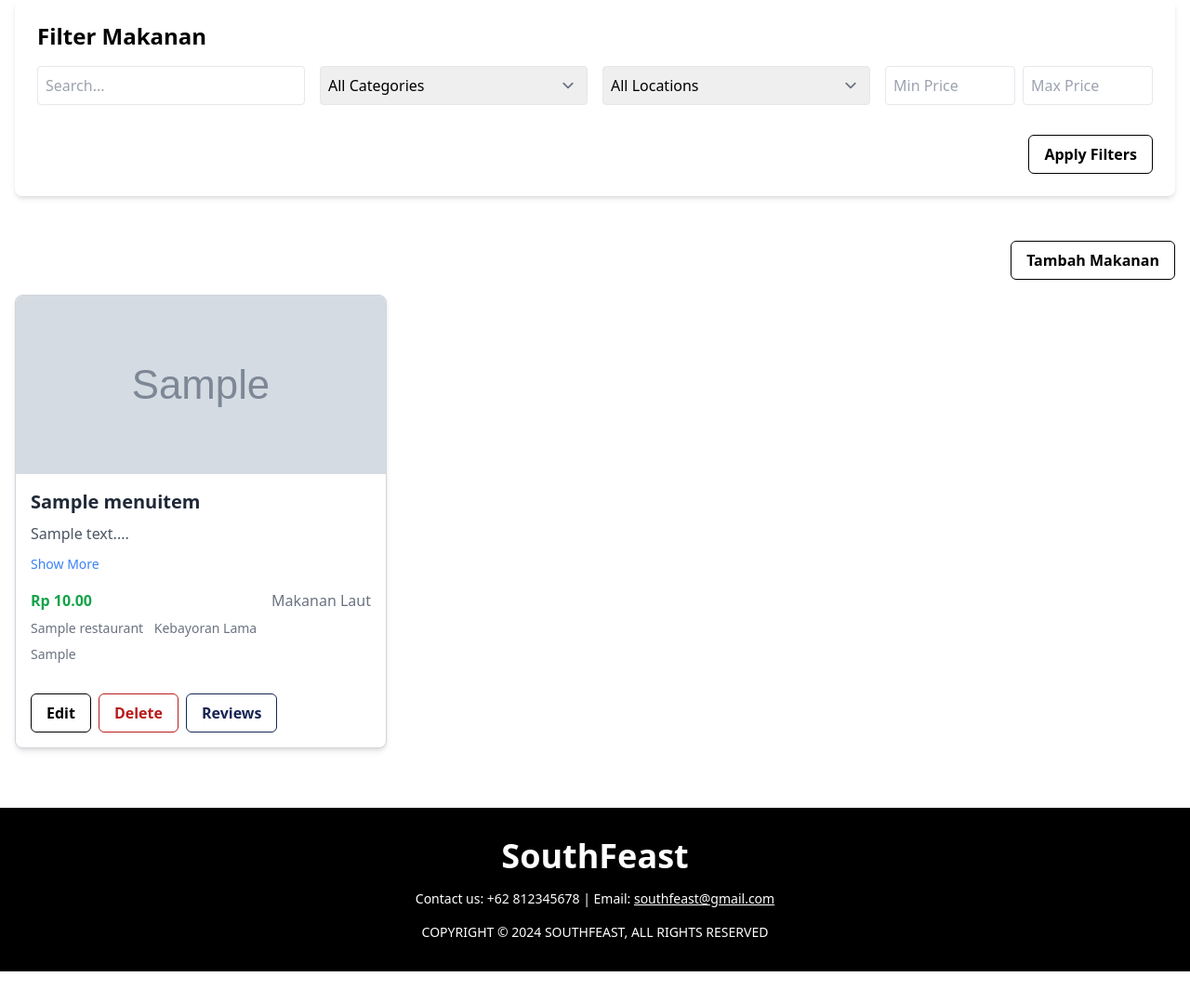
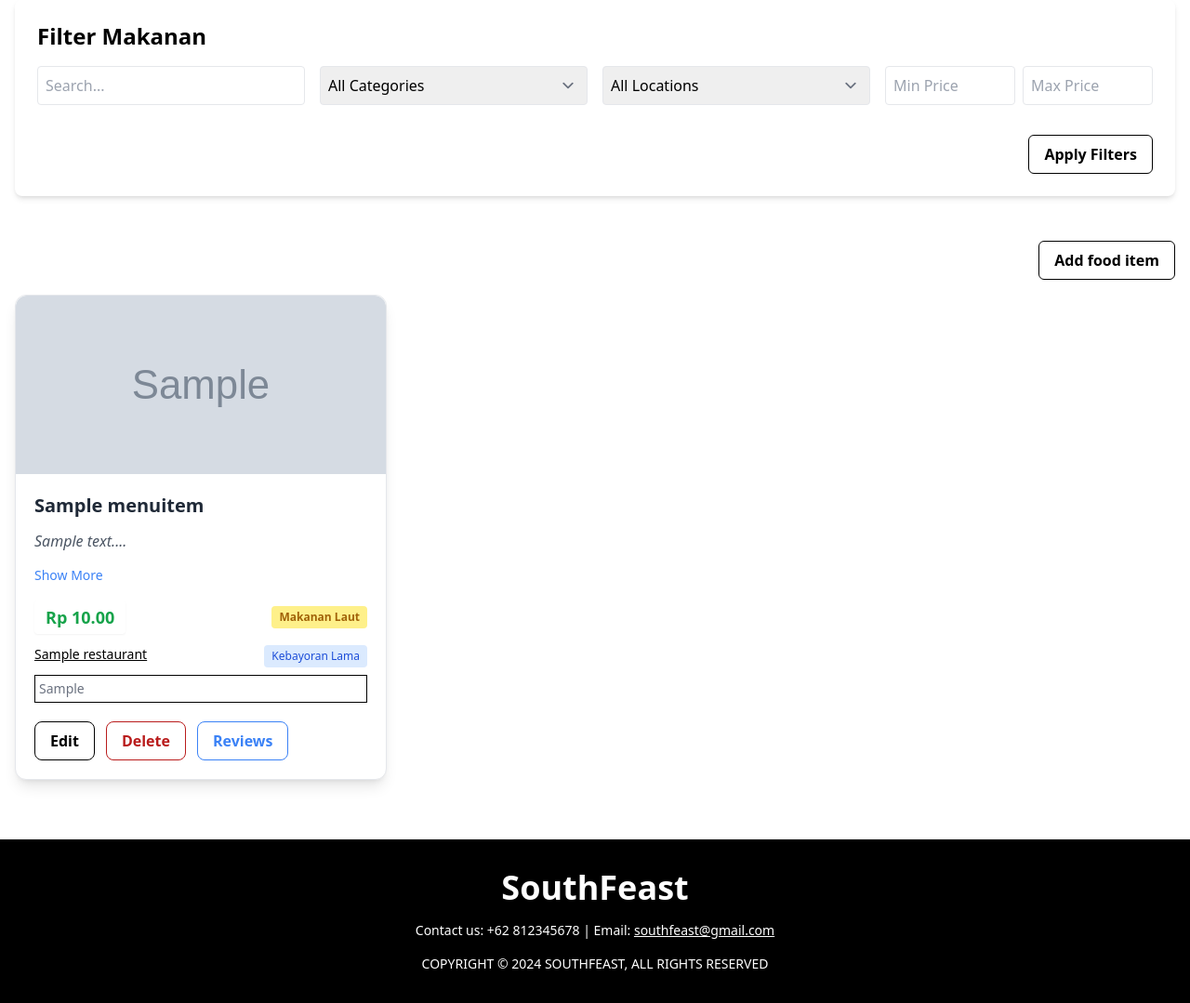
Before and after one commit to Kelompok-B03-PBP-2024-2025/SouthFeasts, a Django app: template dashboard/templates/makanan_list.html in a window 1280 px wide. Shown: the part 197-1276 px from the top of the page at 93% size. Before the commit the page ends 1242 px from the top, so only its background shows below. Run offline with Django 5.2, Linux system fonts and the light colour scheme; the template is opened without the code that fills it: most values are stand-ins (such as "Sample title", 1, 10 or a date in 2020); grey boxes marked "Sample" are stand-in pictures; some libraries are stand-ins or nearby versions.

Commit message:
Refactor restaurant info card and menu grid styles

```diff
--- a/dashboard/templates/makanan_list.html
+++ b/dashboard/templates/makanan_list.html
@@ -54,7 +54,7 @@
     <div class="flex justify-end mb-4">
         <button onclick="showAddMakananModal()"
                 class="block bg-white border border-black text-black text-center font-bold py-2 px-4 mt-4 rounded-md hover:bg-black hover:text-white transition-colors duration-300">
-            Tambah Makanan
+            Add food item
         </button>
     </div>
 
@@ -66,8 +66,8 @@
 </div>
 
 <!-- Add Makanan Modal -->
-<div id="addMakananModal" class="fixed inset-0 bg-gray-600 bg-opacity-50 overflow-y-auto h-full w-full hidden">
-    <div class="relative top-20 mx-auto p-5 border w-96 shadow-lg rounded-md bg-white">
+<div id="addMakananModal" class="fixed inset-0 bg-gray-600 bg-opacity-50 overflow-y-auto hidden flex items-center justify-center">
+    <div class="relative mx-auto p-5 border w-11/12 md:w-96 shadow-lg rounded-md bg-white mt-20">
         <h3 class="text-lg leading-6 font-medium text-gray-900 mb-4">Add New Menu Item</h3>
 
         <form id="addMakananForm" onsubmit="submitMakanan(event)" class="space-y-4">
@@ -117,13 +117,13 @@
                        class="w-full p-2 border rounded">
             </div>
 
-            <div class="items-center px-4 py-3">
+            <div class="items-center px-4 py-3 flex justify-end space-x-4">
                 <button type="button" onclick="hideAddMakananModal()"
-                        class="bg-gray-500 hover:bg-gray-700 text-white font-bold py-2 px-4 rounded mr-2">
+                        class="block bg-white border border-red-700 text-red-700 text-center font-bold py-2 px-4 mt-4 rounded-md hover:bg-red-900 hover:text-white transition-colors duration-300">
                     Close
                 </button>
                 <button type="submit"
-                        class="bg-blue-500 hover:bg-blue-700 text-white font-bold py-2 px-4 rounded">
+                        class="bg-white border border-blue-950 text-blue-950 text-center font-bold py-2 px-4 mt-4 rounded-md hover:bg-blue-950 hover:text-white transition-colors duration-300">
                     Save
                 </button>
             </div>
@@ -133,7 +133,7 @@
 
 <!-- Delete Confirmation Modal -->
 <div id="deleteConfirmationModal" class="fixed inset-0 bg-gray-600 bg-opacity-50 overflow-y-auto h-full w-full hidden flex items-center justify-center">
-    <div class="relative p-5 border w-96 shadow-lg rounded-md bg-white">
+    <div class="relative p-5 border w-11/12 md:w-96 shadow-lg rounded-md bg-white">
         <h3 class="text-lg leading-6 font-medium text-gray-900 mb-4">Confirm Deletion</h3>
         <p>Are you sure you want to delete this item?</p>
         <div class="px-4 py-3 flex justify-end space-x-4">
@@ -189,7 +189,7 @@ function updateMakananDisplay(makanan) {
         container.classList.add('flex', 'flex-col', 'items-center', 'justify-center', 'h-96');
         container.innerHTML = `
             <div class="text-center">
-                <img src="" alt="No Results Found" class="mx-auto mb-4" style="width: 150px; height: auto;">
+                <img src="/static/images/no-results.svg" alt="No Results Found" class="mx-auto mb-4" style="width: 150px; height: auto;">
                 <p class="text-gray-600">No food items match your filter. Please try again with different filters.</p>
             </div>
         `;
@@ -197,11 +197,11 @@ function updateMakananDisplay(makanan) {
     }
 
     container.classList.remove('flex', 'flex-col', 'items-center', 'justify-center', 'h-96');
-    container.classList.add('grid', 'grid-cols-1', 'md:grid-cols-2', 'lg:grid-cols-3');
+    container.classList.add('grid', 'grid-cols-1', 'md:grid-cols-2', 'lg:grid-cols-3', 'gap-6');
 
     makanan.forEach(item => {
         const card = document.createElement('div');
-        card.className = 'bg-white border border-gray-300 rounded-lg shadow-md overflow-hidden';
+        card.className = 'bg-white border border-gray-200 rounded-xl shadow-lg overflow-hidden transform hover:scale-105 transition-transform duration-300 ease-in-out';
 
         const itemName = DOMPurify.sanitize(item.name);
         const itemDescription = DOMPurify.sanitize(item.description);
@@ -209,35 +209,39 @@ function updateMakananDisplay(makanan) {
         const itemLocation = DOMPurify.sanitize(item.location || 'N/A');
 
         card.innerHTML = `
-            ${item.image ? `<img src="${DOMPurify.sanitize(item.image)}" alt="${itemName}" class="w-full h-48 object-cover">` : ''}
-            <div class="p-4">
-                <h3 class="text-xl font-bold mb-2 text-gray-800">${itemName}</h3>
+            ${item.image ? `<img src="${DOMPurify.sanitize(item.image)}" alt="${itemName}" class="w-full h-48 object-cover rounded-t-xl">` : ''}
+            <div class="p-5">
+                <h3 class="text-xl font-bold mb-3 text-gray-800">${itemName}</h3>
                 <div class="relative">
-                    <p class="text-gray-600 mb-2 description-short">${itemDescription.split(' ').slice(0, 20).join(' ')}...</p>
-                    <p class="text-gray-600 mb-2 description-full hidden">${itemDescription}</p>
-                    <button onclick="toggleDescription(this)" class="text-blue-500 hover:text-blue-700 text-sm font-medium">
+                    <p class="text-gray-600 mb-3 italic description-short">${itemDescription.split(' ').slice(0, 20).join(' ')}...</p>
+                    <p class="text-gray-600 mb-3 italic description-full hidden">${itemDescription}</p>
+                    <button onclick="toggleDescription(this)" class="text-blue-500 hover:text-blue-700 text-sm font-medium transition duration-200">
                         Show More
                     </button>
                 </div>
                 <div class="flex justify-between items-center mt-4">
-                    <span class="text-green-600 font-bold">Rp ${item.price.toLocaleString()}</span>
-                    <span class="text-gray-500">${item.category}</span>
+                    <span class="text-green-600 font-bold text-lg py-1 px-3 rounded shadow-sm">Rp ${item.price.toLocaleString()}</span>
+                    <span class="bg-yellow-200 text-yellow-700 text-xs font-semibold py-1 px-2 rounded">${item.category}</span>
                 </div>
-                <div class="mt-2 text-sm text-gray-500">
-                    <span class="mr-2">${itemRestaurantName}</span>
-                    <span>${item.kecamatan}</span>
+                <div class="mt-3 text-sm text-gray-500 flex justify-between">
+                    <span class="mr-2 font-medium inline-block underline transition-transform transform hover:scale-105 focus:scale-105">
+                        <a href="/dashboard/resto-menu/${itemRestaurantName}/" class="text-black hover:text-gray-800 focus:text-gray-800">
+                            ${itemRestaurantName}
+                        </a>
+                    </span>
+                    <span class="bg-blue-100 text-blue-700 py-1 px-2 rounded text-xs">${item.kecamatan}</span>
                 </div>
-                <div class="mt-2 text-sm text-gray-500">
+                <div class="mt-2 text-sm text-gray-500 border border-black p-1 roundeds">
                     <span>${itemLocation}</span>
                 </div>
-                <div class="mt-4 flex gap-2">
-                    <a href="javascript:void(0);" onclick="editMakanan(${item.id})" class="block bg-white border border-black text-black text-center font-bold py-2 px-4 mt-4 rounded-md hover:bg-black hover:text-white transition-colors duration-300">
+                <div class="mt-5 flex flex-col sm:flex-row gap-3">
+                    <a href="javascript:void(0);" onclick="editMakanan(${item.id})" class="block bg-transparent border border-black text-black text-center font-bold py-2 px-4 rounded-lg hover:bg-black hover:text-white transition-colors duration-300">
                         Edit
                     </a>
-                    <a href="javascript:void(0);" onclick="showDeleteConfirmationModal(${item.id})" class="block bg-white border border-red-700 text-red-700 text-center font-bold py-2 px-4 mt-4 rounded-md hover:bg-red-900 hover:text-white transition-colors duration-300">
+                    <a href="javascript:void(0);" onclick="showDeleteConfirmationModal(${item.id})" class="block bg-transparent border border-red-700 text-red-700 text-center font-bold py-2 px-4 rounded-lg hover:bg-red-700 hover:text-white transition-colors duration-300">
                         Delete
                     </a>
-                    <a href="/dashboard/menu-item-reviews/${item.id}/" class="block bg-white border border-blue-950 text-blue-950 text-center font-bold py-2 px-4 mt-4 rounded-md hover:bg-blue-950 hover:text-white transition-colors duration-300">
+                    <a href="/dashboard/menu-item-reviews/${item.id}/" class="block bg-transparent border border-blue-500 text-blue-500 text-center font-bold py-2 px-4 rounded-lg hover:bg-blue-500 hover:text-white transition-colors duration-300">
                         Reviews
                     </a>
                 </div>
@@ -247,6 +251,8 @@ function updateMakananDisplay(makanan) {
         container.appendChild(card);
     });
 }
+
+
 
 function toggleDescription(button) {
     const descriptionShort = button.previousElementSibling.previousElementSibling;
```
Also changed, not shown: dashboard/templates/resto_menu.html (+23 -19 lines).
